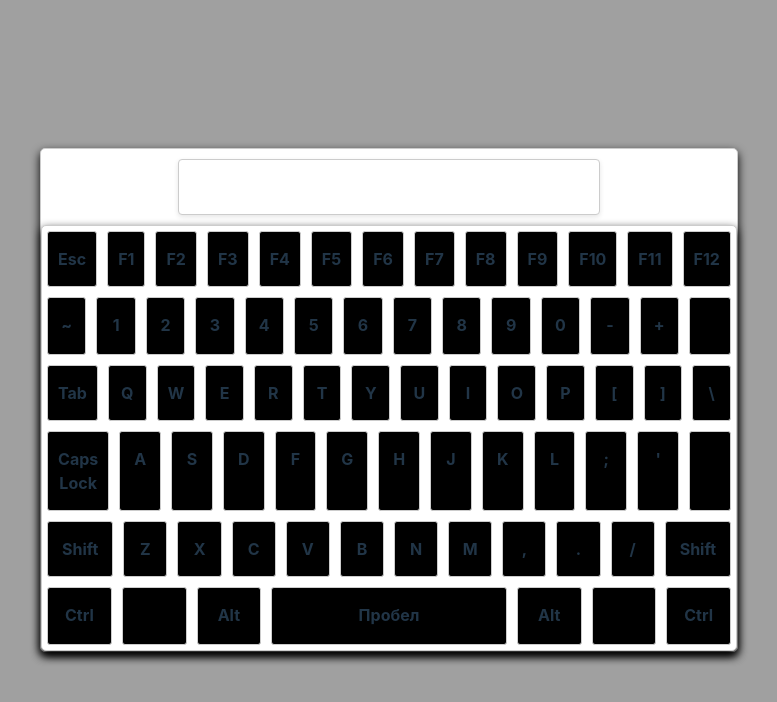
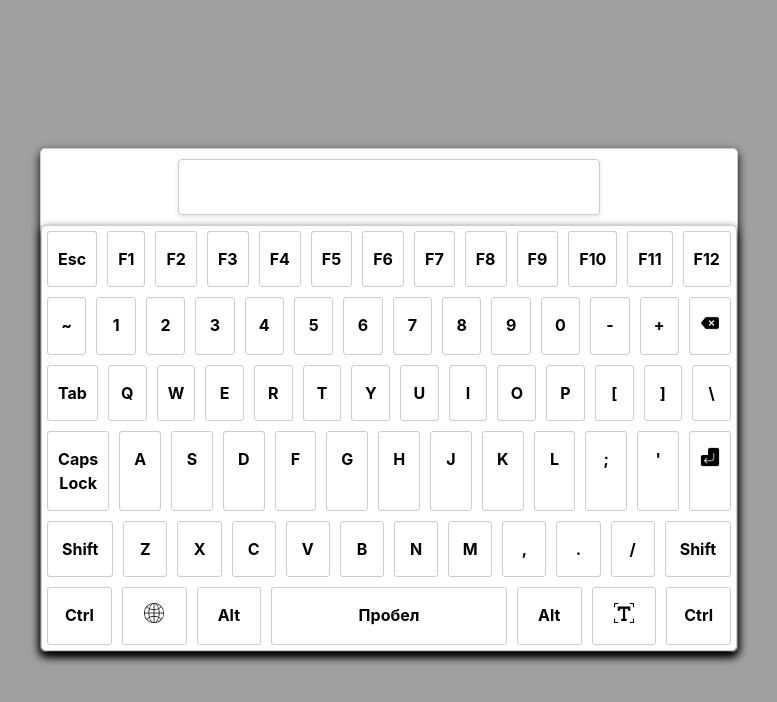
Before and after one commit to DeSa1S3/react_keyboard, a React (Vite) app: page / in a window 1280 px wide. Shown: the top 702 px of the page, without its empty margins (251-1028 px from the left). Built offline with nearby package versions, Linux system fonts and the light colour scheme.

Commit message:
поменял цвета

```diff
--- a/src/preprocessor/App.sass
+++ b/src/preprocessor/App.sass
@@ -52,11 +52,13 @@ body
     text-align: center
     font-weight: bold
     flex: 1
+    color: #000
+    background-color: #fff
     cursor: pointer
     transition: background-color 0.3s
 
-.key:hover
-    background-color: #fff
+// .key:hover
+//     background-color: #fff
 
 .space
     flex: 5
```
